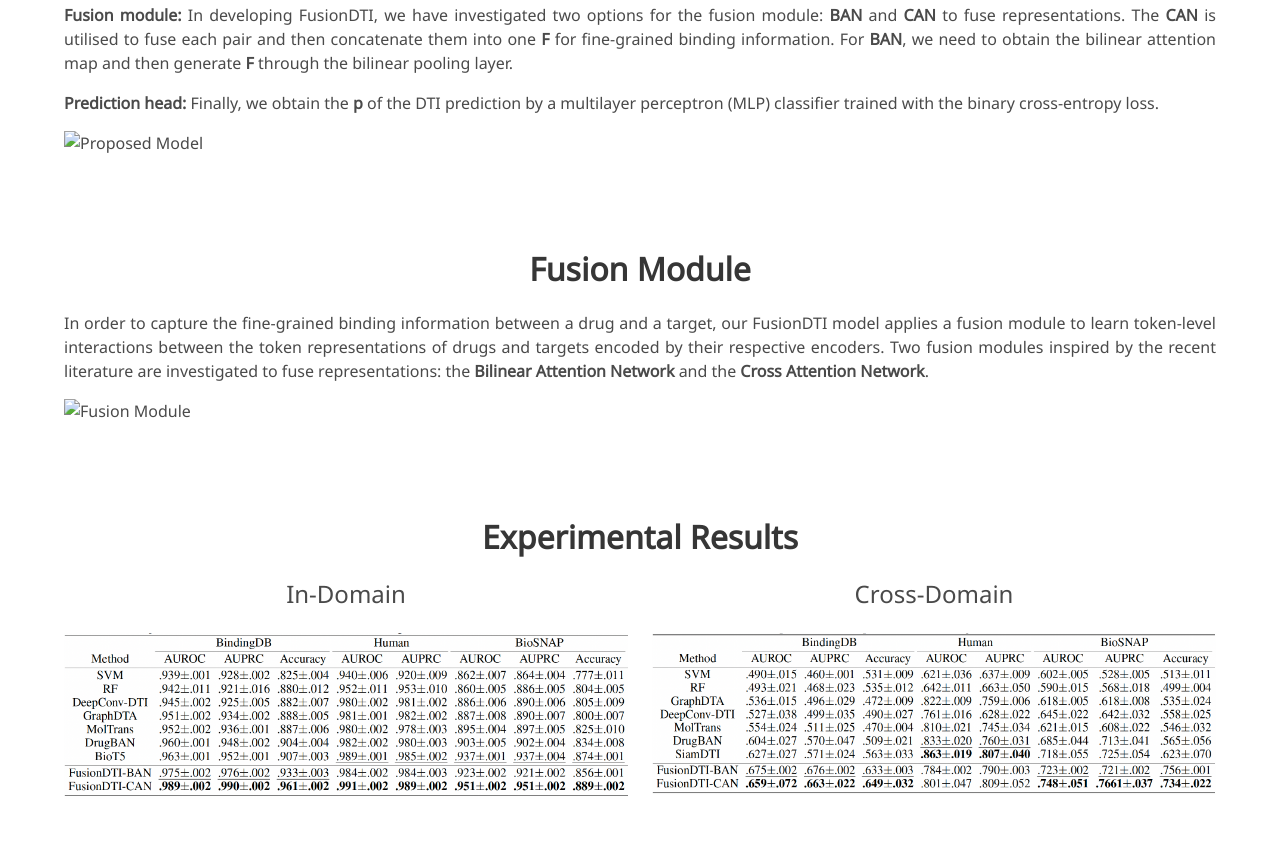
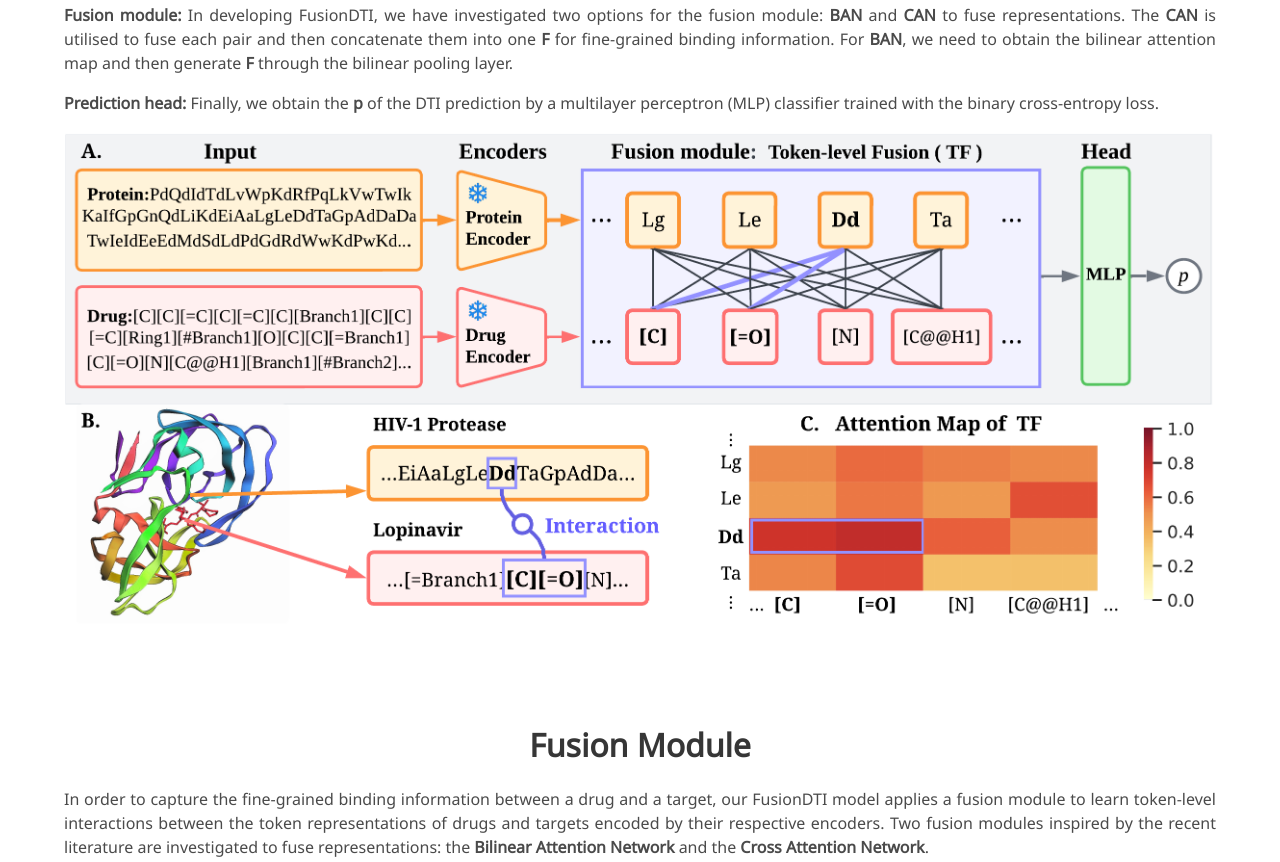
Before and after one commit to ZhaohanM/FusionDTI.github.io, a plain HTML site: page index.html in a window 1280 px wide. Shown: the part 1240-2102 px from the top of the page. Drawn offline with nearby package versions, Linux system fonts and the light colour scheme; some icons are missing; a web font is replaced by a local one.

Commit message:
Update index.html

```diff
--- a/index.html
+++ b/index.html
@@ -98,7 +98,7 @@
           <p><b>Encoder:</b> The proposed model contains two frozen encoders: Saport and SELFormer, which generate a drug representation and a protein representation separately. It is of note that FusionDTI is flexible enough to easily replace encoders with other advanced PLMs. Furthermore, they are stored in memory for later-stage online training.</p>
           <p><b>Fusion module:</b> In developing FusionDTI, we have investigated two options for the fusion module: <b>BAN</b> and <b>CAN</b> to fuse representations. The <b>CAN</b> is utilised to fuse each pair and then concatenate them into one <b>F</b> for fine-grained binding information. For <b>BAN</b>, we need to obtain the bilinear attention map and then generate <b>F</b> through the bilinear pooling layer.</p>
           <p><b>Prediction head:</b> Finally, we obtain the <b>p</b> of the DTI prediction by a multilayer perceptron (MLP) classifier trained with the binary cross-entropy loss.</p>
-          <img src="images/Proposed_model.pdf" alt="Proposed Model" style="width: 100%; height: auto;">
+          <img src="images/Proposed_model.png" alt="Proposed Model" style="width: 100%; height: auto;">
         </div>
       </div>
     </div>
@@ -112,7 +112,7 @@
       <div class="column is-full">
         <div class="content has-text-justified">
           <p>In order to capture the fine-grained binding information between a drug and a target, our FusionDTI model applies a fusion module to learn token-level interactions between the token representations of drugs and targets encoded by their respective encoders. Two fusion modules inspired by the recent literature are investigated to fuse representations: the <b>Bilinear Attention Network</b> and the <b>Cross Attention Network</b>.</p>
-          <img src="images/Fusion_Module.pdf" alt="Fusion Module" style="width: 100%; height: auto;">
+          <img src="images/Fusion_Module.png" alt="Fusion Module" style="width: 100%; height: auto;">
         </div>
       </div>
     </div>
```
